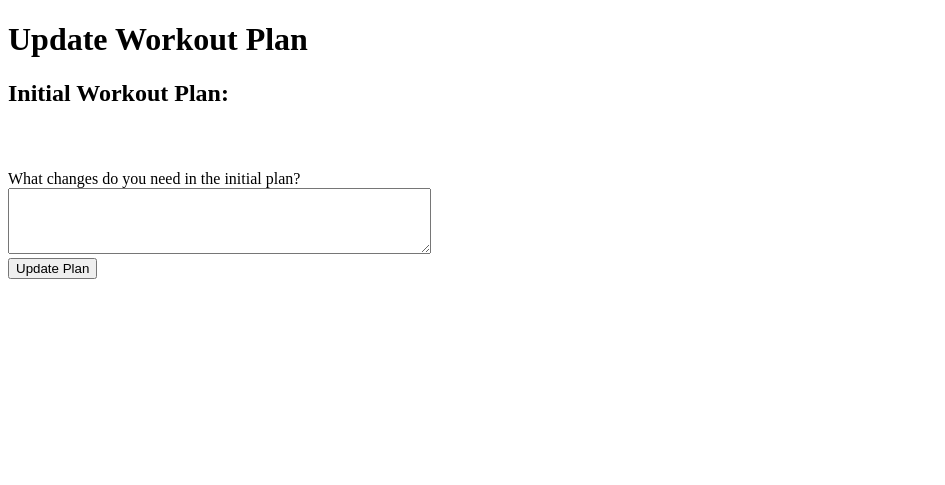
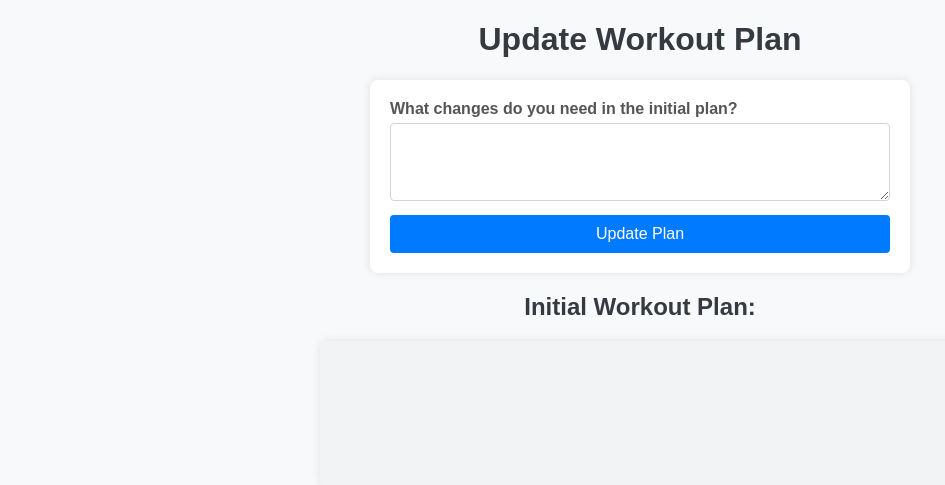
Before and after one commit to musama2019/AI_Workout_Wizard, a Flask app: page /update in a window 1280 px wide. Shown: the top 485 px of the page, without its empty margins (0-945 px from the left). Run offline with Flask 3, Linux system fonts and the light colour scheme.

Commit message:
Update update_plan.html

```diff
--- a/templates/update_plan.html
+++ b/templates/update_plan.html
@@ -4,20 +4,98 @@
     <meta charset="UTF-8">
     <meta name="viewport" content="width=device-width, initial-scale=1.0">
     <title>Update Workout Plan</title>
+    <style>
+        body {
+            font-family: Arial, sans-serif;
+            background-color: #f8f9fa;
+            margin: 0;
+            padding: 0;
+            box-sizing: border-box;
+        }
+
+        h1, h2 {
+            text-align: center;
+            color: #343a40;
+        }
+
+        pre {
+            background-color: #f1f3f4;
+            border-radius: 8px;
+            box-shadow: 0 0 10px rgba(0, 0, 0, 0.1);
+            padding: 20px;
+            max-width: 600px;
+            margin: 20px auto;
+            overflow-x: auto;
+        }
+
+        pre code {
+            display: block;
+            white-space: pre-wrap;
+            word-wrap: break-word;
+        }
+
+        form {
+            max-width: 500px;
+            margin: 20px auto;
+            background-color: #fff;
+            padding: 20px;
+            border-radius: 8px;
+            box-shadow: 0 0 10px rgba(0, 0, 0, 0.1);
+        }
+
+        label {
+            font-weight: bold;
+            color: #555;
+            display: block;
+            margin-bottom: 5px;
+        }
+
+        textarea {
+            width: 100%;
+            padding: 8px;
+            margin-bottom: 10px;
+            border: 1px solid #ced4da;
+            border-radius: 4px;
+            box-sizing: border-box;
+            background-color: #fff;
+            color: #495057;
+            resize: vertical;
+        }
+
+        input[type="submit"] {
+            background-color: #007bff;
+            color: #fff;
+            padding: 10px 20px;
+            border: none;
+            border-radius: 4px;
+            cursor: pointer;
+            font-size: 16px;
+            display: block;
+            width: 100%;
+        }
+
+        input[type="submit"]:hover {
+            background-color: #0056b3;
+        }
+    </style>
 </head>
+<h1>Update Workout Plan</h1>
+</pre>
+<form action="/update" method="post">
+    <input type="hidden" name="initial_plan" value="{{ '\n'.join(initial_plan_lines) }}">
+    <label for="changes">What changes do you need in the initial plan?</label>
+    <textarea id="changes" name="changes" rows="4" cols="50" required></textarea>
+    <input type="submit" value="Update Plan">
+</form>
 <body>
-    <h1>Update Workout Plan</h1>
+
     <h2>Initial Workout Plan:</h2>
     <pre>
-        {% for line in initial_plan_lines %}
-            {{ line }}<br>
-        {% endfor %}
-    </pre>
-    <form action="/update" method="post">
-        <input type="hidden" name="initial_plan" value="{{ '\n'.join(initial_plan_lines) }}">
-        <label for="changes">What changes do you need in the initial plan?</label><br>
-        <textarea id="changes" name="changes" rows="4" cols="50" required></textarea><br>
-        <input type="submit" value="Update Plan">
-    </form>
+        <code>
+            {% for line in initial_plan_lines %}
+                {{ line }}<br>
+            {% endfor %}
+        </code>
+
 </body>
 </html>
```
